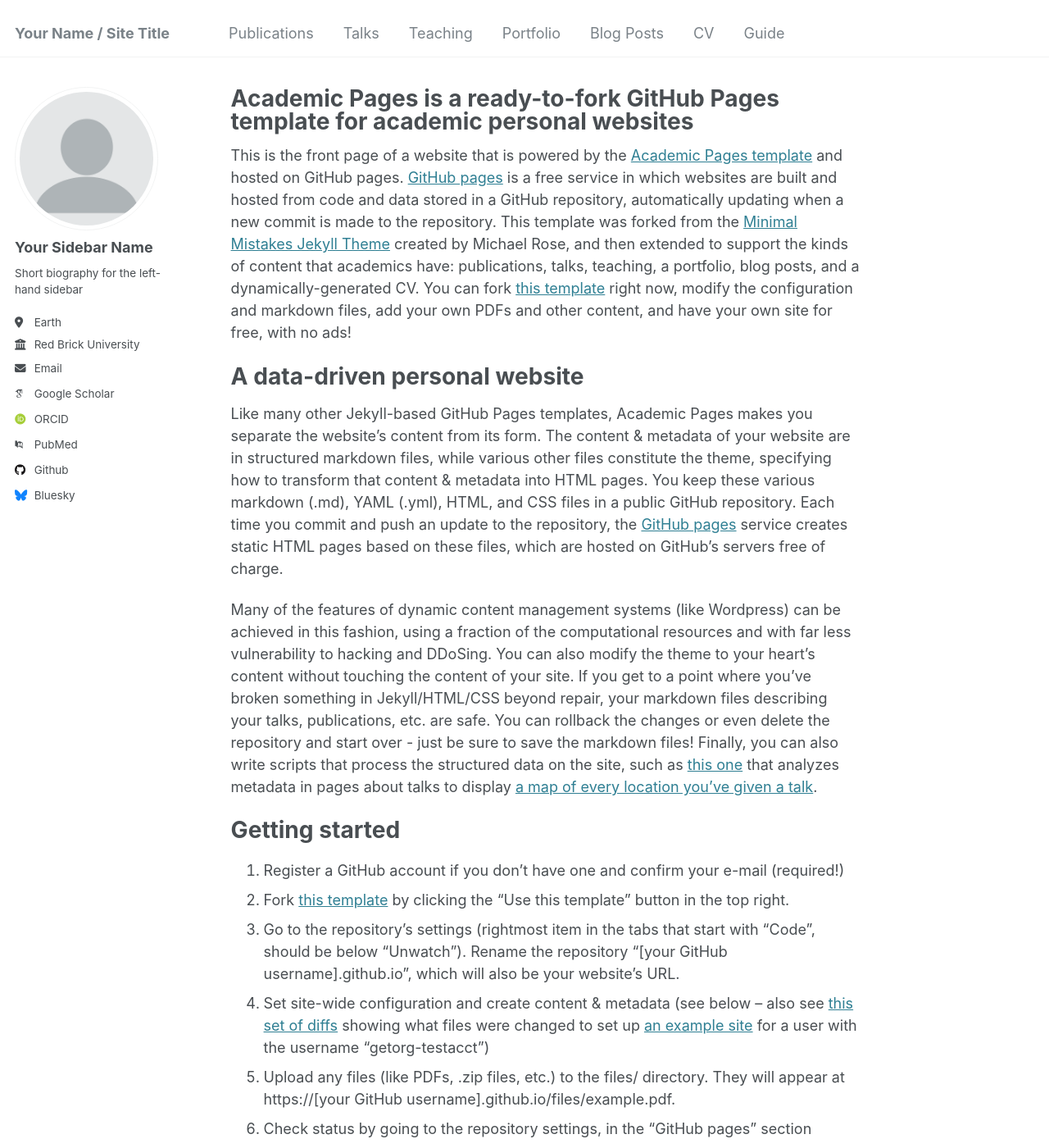
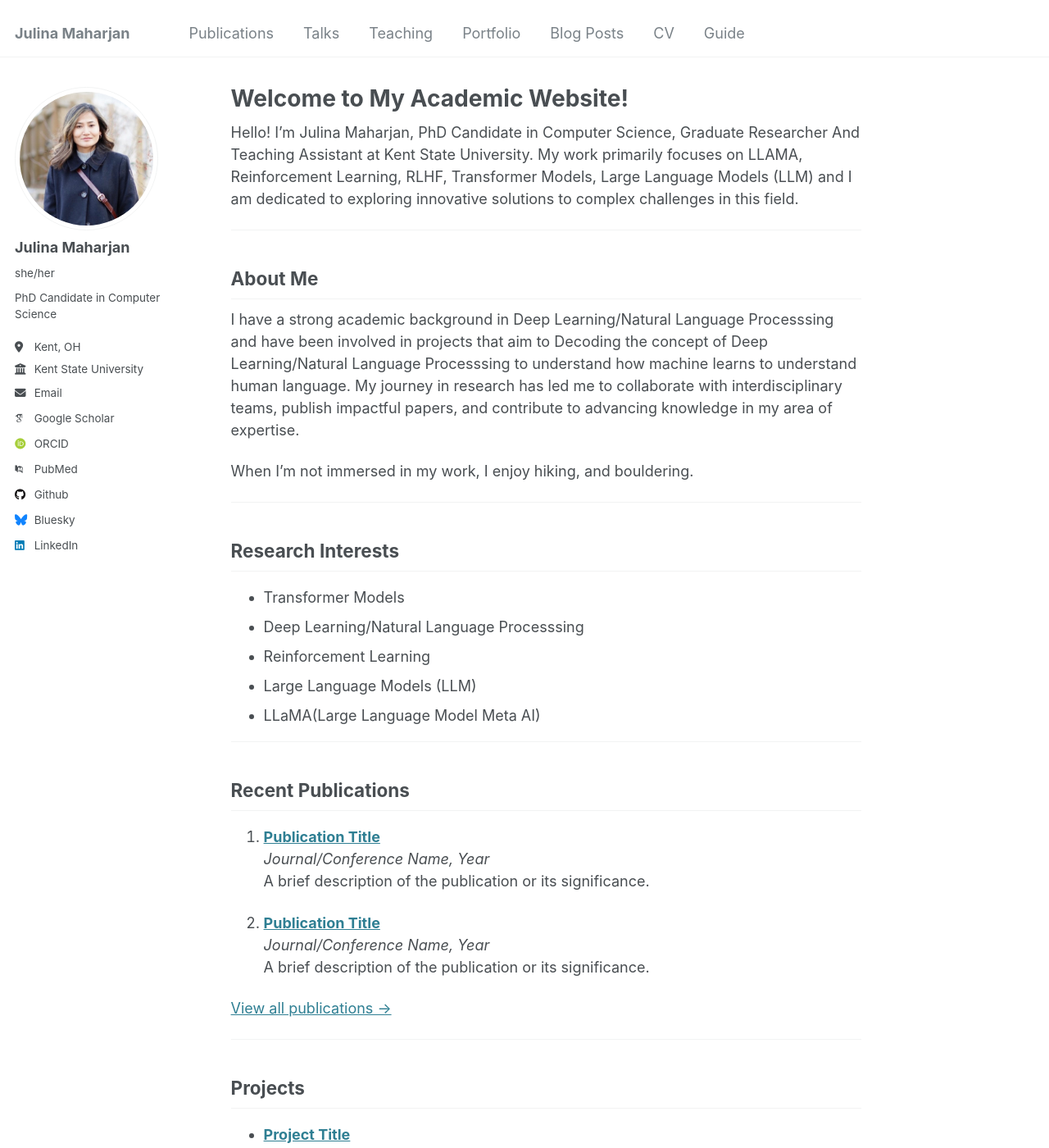
Before and after one commit to JulinaM/julinam.github.io, a Jekyll site: the page built from _pages/about.md, in a window 1280 px wide and 1400 px high. Shown: the whole window at 82% size. Built offline with Jekyll 4.4.1, drawn with Linux system fonts in a browser that asks for light colours; some web fonts are replaced; some of the changed text lies outside the part shown.

Commit message:
chore: updated about page

```diff
--- a/_config.yml
+++ b/_config.yml
@@ -8,31 +8,32 @@
 
 # Basic Site Settings
 locale                   : "en-US"
-title                    : "Your Name / Site Title"
+title                    : "Julina Maharjan"
 title_separator          : "-"
-name                     : &name "Your Name"
+name                     : &name "Julin Maharjan"
 description              : &description "personal description"
-url                      : https://academicpages.github.io # the base hostname & protocol for your site e.g. "https://[your GitHub username].github.io"
+url                      : https://julinam.github.io # the base hostname & protocol for your site e.g. "https://[your GitHub username].github.io"
 baseurl                  : "" # the subpath of your site, e.g. "/blog"
-repository               : "academicpages/academicpages.github.io"
+repository               : "JulinaM/julinam.github.io"
 
 # Site Author - The following control what appear as part of the author content on the side bar.
 #               If a field is blank the icon and link will not appear, otherwise it will be shown.
 #               Additional customization can be done by editing /_includes/author-profile.html
 author:
   # Biographic information
-  avatar           : "profile.png"
-  name             : "Your Sidebar Name"
-  pronouns         : # example: "she/her"
-  bio              : "Short biography for the left-hand sidebar"
-  location         : "Earth"
-  employer         : "Red Brick University"
+  avatar           : "julina_profile.jpeg"
+  name             : "Julina Maharjan"
+  pronouns         : "she/her"
+  bio              : "PhD Candidate in Computer Science"
+  location         : "Kent, OH"
+  employer         : "Kent State University"
   uri              : # URL
-  email            : "none@example.org"
+  email            : "jmaharja@kent.edu"
 
   # Academic websites
   arxiv            : # URL - Update with the correct link to your profile
-  googlescholar    : "https://scholar.google.com/citations?user=PS_CX0AAAAAJ"
+  # googlescholar    : "https://scholar.google.com/citations?user=PS_CX0AAAAAJ"
+  googlescholar    : "https://scholar.google.com/scholar?q=Julina+Maharjan"
   impactstory      : # URL
   orcid            : "http://orcid.org/yourorcidurl"
   semantic         : # URL
@@ -44,7 +45,7 @@ author:
   bitbucket        : # Username - Update with your username on the site
   codepen          : # Username
   dribbble         : # Username
-  github           : "academicpages"
+  github           : "JulinaM"
   kaggle           : # Username
   stackoverflow    : # User number or user number and name (i.e., use "1" or "1/jeff-atwood")
 
@@ -58,7 +59,7 @@ author:
   keybase          : # Username
   instagram        : # Username
   lastfm           : # Username
-  linkedin         : # Username
+  linkedin         : "julinamaharjan"
   mastodon         : # URL
   medium           : # URL
   pinterest        : # Username
--- a/_includes/footer.html
+++ b/_includes/footer.html
@@ -4,22 +4,26 @@
 <div class="page__footer-follow">
   <ul class="social-icons">
     {% if site.data.ui-text[site.locale].follow_label %}
-      <li><strong>{{ site.data.ui-text[site.locale].follow_label }}</strong></li>
+    <li><strong>{{ site.data.ui-text[site.locale].follow_label }}</strong></li>
     {% endif %}
     {% if site.author.github %}
-      <li><a href="http://github.com/{{ site.author.github }}"><i class="fab fa-github" aria-hidden="true"></i> GitHub</a></li>
+    <li><a href="http://github.com/{{ site.author.github }}"><i class="fab fa-github" aria-hidden="true"></i> GitHub</a>
+    </li>
     {% endif %}
     {% if site.author.bitbucket %}
-      <li><a href="http://bitbucket.org/{{ site.author.bitbucket }}"><i class="fab fa-bitbucket" aria-hidden="true"></i> Bitbucket</a></li>
+    <li><a href="http://bitbucket.org/{{ site.author.bitbucket }}"><i class="fab fa-bitbucket" aria-hidden="true"></i>
+        Bitbucket</a></li>
     {% endif %}
     {% if site.atom_feed.hide != true %}
-    <li><a href="{% if site.atom_feed.path %}{{ site.atom_feed.path }}{% else %}{{ base_path }}/feed.xml{% endif %}"><i class="fa fa-fw fa-rss-square" aria-hidden="true"></i> {{ site.data.ui-text[site.locale].feed_label | default: "Feed" }}</a></li>
+    <li><a href="{% if site.atom_feed.path %}{{ site.atom_feed.path }}{% else %}{{ base_path }}/feed.xml{% endif %}"><i
+          class="fa fa-fw fa-rss-square" aria-hidden="true"></i> {{ site.data.ui-text[site.locale].feed_label | default:
+        "Feed" }}</a></li>
     {% endif %}
   </ul>
 </div>
 {% endif %}
 
 <div class="page__footer-copyright">
-  &copy; {{ site.time | date: '%Y' }} {{ site.name | default: site.title }}, {{ site.data.ui-text[site.locale].powered_by | default: "Powered by" }} <a href="http://jekyllrb.com" rel="nofollow">Jekyll</a> &amp; <a href="https://github.com/academicpages/academicpages.github.io">AcademicPages</a>, a fork of <a href="https://mademistakes.com/work/minimal-mistakes-jekyll-theme/" rel="nofollow">Minimal Mistakes</a>.<br />
+  &copy; {{ site.time | date: '%Y' }} {{ site.name | default: site.title }}<br />
   Site last updated {{ "now" | date: '%Y-%m-%d' %}}
 </div>
--- a/_pages/about.md
+++ b/_pages/about.md
@@ -1,49 +1,59 @@
 ---
 permalink: /
-title: "Academic Pages is a ready-to-fork GitHub Pages template for academic personal websites"
+title: "Welcome to My Academic Website!"
 author_profile: true
 redirect_from:
   - /about/
   - /about.html
 ---
 
-This is the front page of a website that is powered by the [Academic Pages template](https://github.com/academicpages/academicpages.github.io) and hosted on GitHub pages. [GitHub pages](https://pages.github.com) is a free service in which websites are built and hosted from code and data stored in a GitHub repository, automatically updating when a new commit is made to the repository. This template was forked from the [Minimal Mistakes Jekyll Theme](https://mmistakes.github.io/minimal-mistakes/) created by Michael Rose, and then extended to support the kinds of content that academics have: publications, talks, teaching, a portfolio, blog posts, and a dynamically-generated CV. You can fork [this template](https://github.com/academicpages/academicpages.github.io) right now, modify the configuration and markdown files, add your own PDFs and other content, and have your own site for free, with no ads!
+Hello! I’m Julina Maharjan, PhD Candidate in Computer Science, Graduate Researcher And Teaching Assistant at Kent State University. My work primarily focuses on LLAMA, Reinforcement Learning, RLHF, Transformer Models, Large Language Models (LLM) and I am dedicated to exploring innovative solutions to complex challenges in this field.
 
-A data-driven personal website
-======
-Like many other Jekyll-based GitHub Pages templates, Academic Pages makes you separate the website's content from its form. The content & metadata of your website are in structured markdown files, while various other files constitute the theme, specifying how to transform that content & metadata into HTML pages. You keep these various markdown (.md), YAML (.yml), HTML, and CSS files in a public GitHub repository. Each time you commit and push an update to the repository, the [GitHub pages](https://pages.github.com/) service creates static HTML pages based on these files, which are hosted on GitHub's servers free of charge.
+---
 
-Many of the features of dynamic content management systems (like Wordpress) can be achieved in this fashion, using a fraction of the computational resources and with far less vulnerability to hacking and DDoSing. You can also modify the theme to your heart's content without touching the content of your site. If you get to a point where you've broken something in Jekyll/HTML/CSS beyond repair, your markdown files describing your talks, publications, etc. are safe. You can rollback the changes or even delete the repository and start over - just be sure to save the markdown files! Finally, you can also write scripts that process the structured data on the site, such as [this one](https://github.com/academicpages/academicpages.github.io/blob/master/talkmap.ipynb) that analyzes metadata in pages about talks to display [a map of every location you've given a talk](https://academicpages.github.io/talkmap.html).
+## About Me
+I have a strong academic background in Deep Learning/Natural Language Processsing and have been involved in projects that aim to Decoding the concept of Deep Learning/Natural Language Processsing to understand how machine learns to understand human language. My journey in research has led me to collaborate with interdisciplinary teams, publish impactful papers, and contribute to advancing knowledge in my area of expertise.
 
-Getting started
-======
-1. Register a GitHub account if you don't have one and confirm your e-mail (required!)
-1. Fork [this template](https://github.com/academicpages/academicpages.github.io) by clicking the "Use this template" button in the top right.
-1. Go to the repository's settings (rightmost item in the tabs that start with "Code", should be below "Unwatch"). Rename the repository "[your GitHub username].github.io", which will also be your website's URL.
-1. Set site-wide configuration and create content & metadata (see below -- also see [this set of diffs](http://archive.is/3TPas) showing what files were changed to set up [an example site](https://getorg-testacct.github.io) for a user with the username "getorg-testacct")
-1. Upload any files (like PDFs, .zip files, etc.) to the files/ directory. They will appear at https://[your GitHub username].github.io/files/example.pdf.
-1. Check status by going to the repository settings, in the "GitHub pages" section
+When I’m not immersed in my work, I enjoy hiking, and bouldering.
 
-Site-wide configuration
-------
-The main configuration file for the site is in the base directory in [_config.yml](https://github.com/academicpages/academicpages.github.io/blob/master/_config.yml), which defines the content in the sidebars and other site-wide features. You will need to replace the default variables with ones about yourself and your site's github repository. The configuration file for the top menu is in [_data/navigation.yml](https://github.com/academicpages/academicpages.github.io/blob/master/_data/navigation.yml). For example, if you don't have a portfolio or blog posts, you can remove those items from that navigation.yml file to remove them from the header.
+---
 
-Create content & metadata
-------
-For site content, there is one markdown file for each type of content, which are stored in directories like _publications, _talks, _posts, _teaching, or _pages. For example, each talk is a markdown file in the [_talks directory](https://github.com/academicpages/academicpages.github.io/tree/master/_talks). At the top of each markdown file is structured data in YAML about the talk, which the theme will parse to do lots of cool stuff. The same structured data about a talk is used to generate the list of talks on the [Talks page](https://academicpages.github.io/talks), each [individual page](https://academicpages.github.io/talks/2012-03-01-talk-1) for specific talks, the talks section for the [CV page](https://academicpages.github.io/cv), and the [map of places you've given a talk](https://academicpages.github.io/talkmap.html) (if you run this [python file](https://github.com/academicpages/academicpages.github.io/blob/master/talkmap.py) or [Jupyter notebook](https://github.com/academicpages/academicpages.github.io/blob/master/talkmap.ipynb), which creates the HTML for the map based on the contents of the _talks directory).
+## Research Interests
+- Transformer Models
+- Deep Learning/Natural Language Processsing
+- Reinforcement Learning
+- Large Language Models (LLM)
+- LLaMA(Large Language Model Meta AI)
 
-**Markdown generator**
+---
 
-The repository includes [a set of Jupyter notebooks](https://github.com/academicpages/academicpages.github.io/tree/master/markdown_generator
-) that converts a CSV containing structured data about talks or presentations into individual markdown files that will be properly formatted for the Academic Pages template. The sample CSVs in that directory are the ones I used to create my own personal website at stuartgeiger.com. My usual workflow is that I keep a spreadsheet of my publications and talks, then run the code in these notebooks to generate the markdown files, then commit and push them to the GitHub repository.
+## Recent Publications
+1. **[Publication Title](#)**
+   *Journal/Conference Name, Year*
+   A brief description of the publication or its significance.
 
-How to edit your site's GitHub repository
-------
-Many people use a git client to create files on their local computer and then push them to GitHub's servers. If you are not familiar with git, you can directly edit these configuration and markdown files directly in the github.com interface. Navigate to a file (like [this one](https://github.com/academicpages/academicpages.github.io/blob/master/_talks/2012-03-01-talk-1.md) and click the pencil icon in the top right of the content preview (to the right of the "Raw | Blame | History" buttons). You can delete a file by clicking the trashcan icon to the right of the pencil icon. You can also create new files or upload files by navigating to a directory and clicking the "Create new file" or "Upload files" buttons.
+2. **[Publication Title](#)**
+   *Journal/Conference Name, Year*
+   A brief description of the publication or its significance.
 
-Example: editing a markdown file for a talk
-![Editing a markdown file for a talk](/images/editing-talk.png)
+[View all publications →](publications.html)
 
-For more info
-------
-More info about configuring Academic Pages can be found in [the guide](https://academicpages.github.io/markdown/), the [growing wiki](https://github.com/academicpages/academicpages.github.io/wiki), and you can always [ask a question on GitHub](https://github.com/academicpages/academicpages.github.io/discussions). The [guides for the Minimal Mistakes theme](https://mmistakes.github.io/minimal-mistakes/docs/configuration/) (which this theme was forked from) might also be helpful.
+---
+
+## Projects
+- **[Project Title](#)**
+  A brief description of this project and its impact.
+
+- **[Project Title](#)**
+  A brief description of this project and its impact.
+
+[View all projects →](projects.html)
+
+---
+
+## Contact Me
+Feel free to reach out if you’re interested in collaborating or learning more about my work. You can contact me via [jmaharja@kent.edu] or connect with me on [LinkedIn](https://www.linkedin.com/in/julinamaharjan/).
+
+---
+
+Thank you for visiting my website!
```
Also changed, not shown: README.md (+2 -4 lines), images/julina_profile.jpeg (added).
